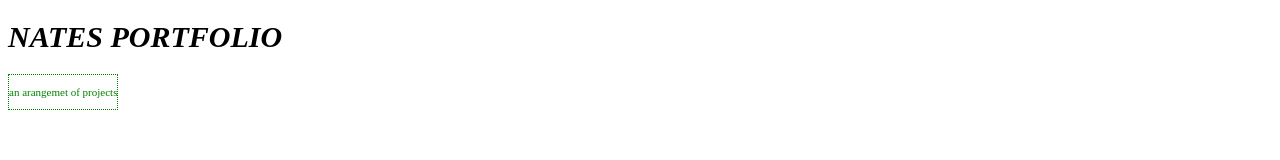
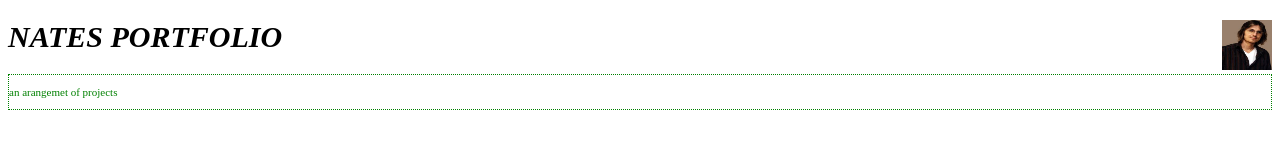
Before and after one commit to nathan-french/portfolio, a plain HTML site: page index.html in a window 1280 px wide. Drawn offline with Linux system fonts and the light colour scheme.

Commit message:
image added

```diff
--- a/CSS/styles.css
+++ b/CSS/styles.css
@@ -1,6 +1,7 @@
 .font_a{
   font-size: 15px;
   font-style: oblique;
+
 
 }
 .font_b{
@@ -10,5 +11,10 @@
 
 .border{
   border: 1px dotted green;
-  float: left
+
 }
+
+.img{
+  float: right
+
+}
--- a/index.html
+++ b/index.html
@@ -6,6 +6,10 @@
 
     </head>
   <body>
+    <div class="img">
+    <img src="IMAGES/me.jpg" alt="pic of nate" style="width:50px;height:50px;">
+    </div>
+
     <div class="font_a">
     <h1>NATES PORTFOLIO</h>
     </div>
@@ -13,5 +17,6 @@
     <p>an arangemet of projects</p>
     </div>
 
+
   </body>
 </html>
```
